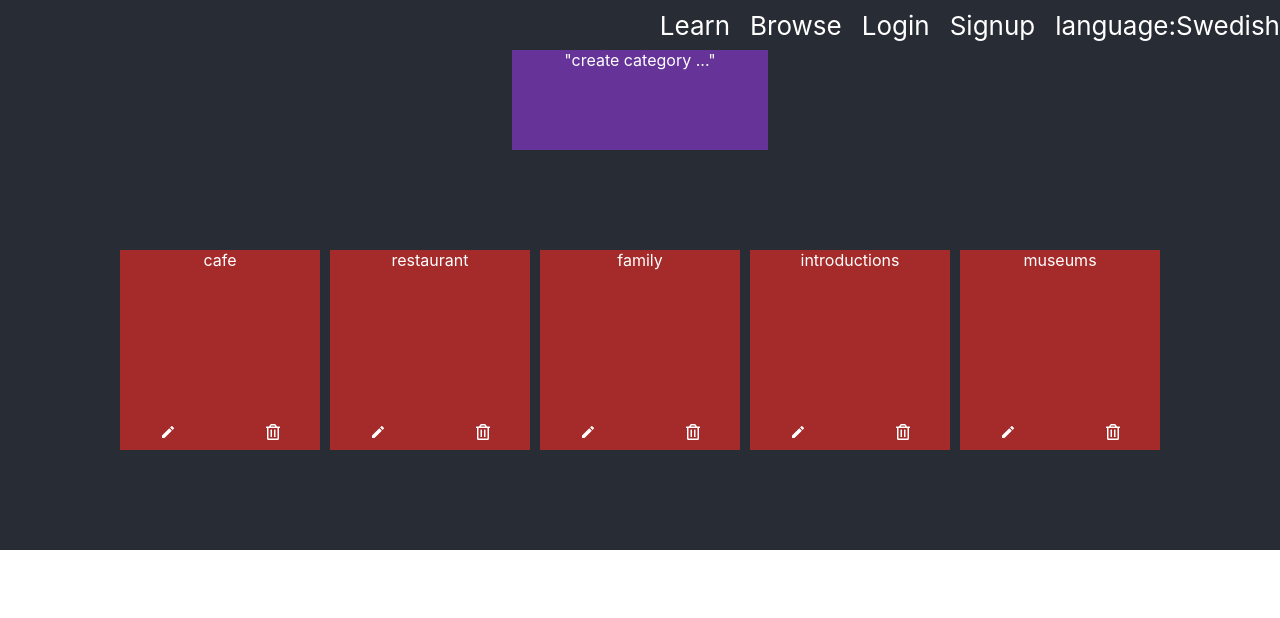
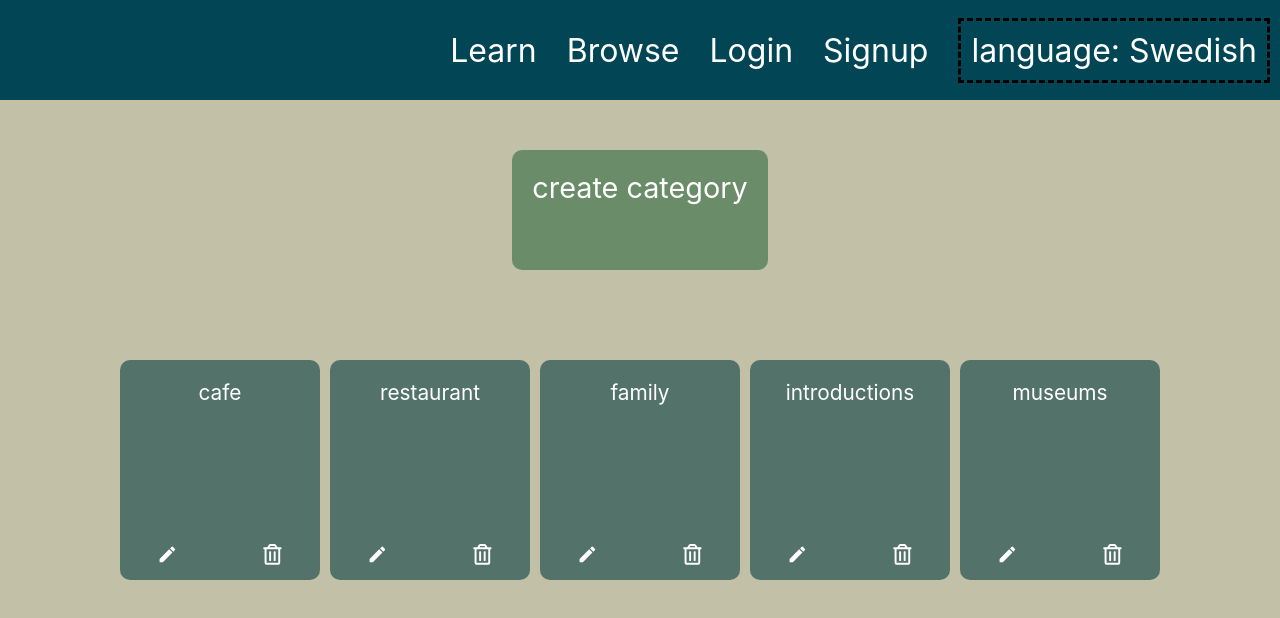
Before and after one commit to Robbie632/mastersDissertation, a React (Create React App) app in the folder frontend/: page / in a window 1280 px wide. Shown: the top 618 px of the page. Built offline with nearby package versions, Linux system fonts and the light colour scheme.

Commit message:
chose color theme and improved styling of learn page

```diff
--- a/frontend/src/App.css
+++ b/frontend/src/App.css
@@ -2,3 +2,11 @@
   text-align: center;
   background-color: #282c34;
 }
+.Holiday-Cheer-1-hex { background-color: #024554; }
+.Holiday-Cheer-2-hex { background-color: #53736A; }
+.Holiday-Cheer-3-hex { background-color: #6A8C69; }
+.Holiday-Cheer-4-hex { background-color: #A8B545; }
+.Holiday-Cheer-5-hex { background-color: #C2C0A6; }
+.heading-1 {font-size: 2em}
+.heading-2 {font-size: 1.8em}
+.heading-3 {font-size: 1.3em}
--- a/frontend/src/App.js
+++ b/frontend/src/App.js
@@ -15,7 +15,7 @@ function App() {
   const [language, setLanguage] = useState("Swedish")
 
   return (
-    <div className="App">
+    <div className="App Holiday-Cheer-5-hex">
       <div>
         <Menu setMenuSelection={setMenuSelection} setlanguage={setLanguage} language={language}></Menu>
       </div>
--- a/frontend/src/components/Category.js
+++ b/frontend/src/components/Category.js
@@ -1,15 +1,21 @@
 import "../styles/category.css";
+import "../App.css";
 import { MdEdit } from "react-icons/md";
 import { FaRegTrashAlt } from "react-icons/fa";
 
 export default function Category({ name, setLesson, setEdit }) {
   return (
-    <div className="category">
+    <div className="category Holiday-Cheer-2-hex heading-3">
       <div id="category-container-1">
         <div id="category-name">{name}</div>
         <div id="category-icons">
-          <MdEdit onClick={() => setEdit(name)} />
-          <FaRegTrashAlt />
+          <div className="edit-icon">
+            <MdEdit  onClick={() => setEdit(name)} />
+          </div>
+          <div className="delete-icon">
+            <FaRegTrashAlt/>
+          </div>
+
         </div>
       </div>
     </div>
--- a/frontend/src/components/Learn.js
+++ b/frontend/src/components/Learn.js
@@ -1,4 +1,5 @@
 import "../styles/learn.css";
+import "../App.css";
 import Category from "./Category";
 import EditCategory from "./EditCategory";
 import { useState } from "react";
@@ -15,7 +16,7 @@ export default function Learn() {
   ];
 
   const createCategoryElement = (
-    <div id="create-category">"create category ..."</div>
+    <div id="create-category" class="Holiday-Cheer-3-hex heading-2">create category</div>
   );
 
   const categoryElements = (
@@ -33,7 +34,7 @@ export default function Learn() {
   );
 
   return (
-    <div id="category-container-1">
+    <div id="category-container-1" class="Holiday-Cheer-5-hex">
       {edit === "" && createCategoryElement}
       {edit === "" && categoryElements}
       {edit !== "" && editCategoryElement}
--- a/frontend/src/components/Menu.js
+++ b/frontend/src/components/Menu.js
@@ -2,12 +2,12 @@ import "../styles/menu.css";
 
 export default function Menu({ setMenuSelection, setLanguage, language}) {
   return (
-    <header className="App-header">
-      <div onClick={() => setMenuSelection("learn") } >Learn</div>
-      <div onClick={() => setMenuSelection("browse") }>Browse</div>
-      <div onClick={() => setMenuSelection("login")}>Login</div>
-      <div onClick={() => setMenuSelection("signup") }>Signup</div>
-      <div>language:{ language}</div>
+    <header className="App-header Holiday-Cheer-1-hex heading-1">
+      <div className="menu-button" onClick={() => setMenuSelection("learn") } >Learn</div>
+      <div className="menu-button" onClick={() => setMenuSelection("browse") }>Browse</div>
+      <div className="menu-button" onClick={() => setMenuSelection("login")}>Login</div>
+      <div className="menu-button" onClick={() => setMenuSelection("signup") }>Signup</div>
+      <div className="current-language">language: {language}</div>
     </header>
   );
 }
--- a/frontend/src/index.css
+++ b/frontend/src/index.css
@@ -5,6 +5,7 @@ body {
     sans-serif;
   -webkit-font-smoothing: antialiased;
   -moz-osx-font-smoothing: grayscale;
+  background-color:#C2C0A6;
 }
 
 code {
--- a/frontend/src/styles/category.css
+++ b/frontend/src/styles/category.css
@@ -1,8 +1,11 @@
 .category{
   height: 200px;
   width: 200px;
-  color: white;
-  background-color: brown;
+  border-radius: 10px;
+  padding-top:20px;
+}
+.category:hover{
+  border:2px solid black;
 }
 #category-container-1 {
   display: flex;
@@ -22,3 +25,9 @@
   gap:10px;
   margin-bottom:10px;
 }
+.delete-icon:hover {
+  cursor:pointer;
+}
+.edit-icon:hover {
+  cursor:pointer;
+}
--- a/frontend/src/styles/learn.css
+++ b/frontend/src/styles/learn.css
@@ -10,7 +10,10 @@
 #create-category {
   width:20%;
   height:100px;
-  background-color: rebeccapurple;
+  margin-top:50px;
+  border-radius: 10px;
+  padding-top:20px;
+  cursor: pointer;
   align-items: center;
 }
 #category-container-1 {
--- a/frontend/src/styles/menu.css
+++ b/frontend/src/styles/menu.css
@@ -1,11 +1,18 @@
 .App-header {
-  background-color: #282c34;
   display: flex;
   flex-direction: row;
   align-items: center;
   justify-content: flex-end;
-  gap: 20px;
-  font-size: calc(10px + 2vmin);
+  gap: 30px;
   color: white;
-  height:50px
+  height:100px
 }
+.current-language {
+  border: 3px dashed black;
+  padding:10px;
+  margin-right:10px;
+  cursor: pointer;
+}
+.menu-button {
+  cursor: pointer;
+}
```
